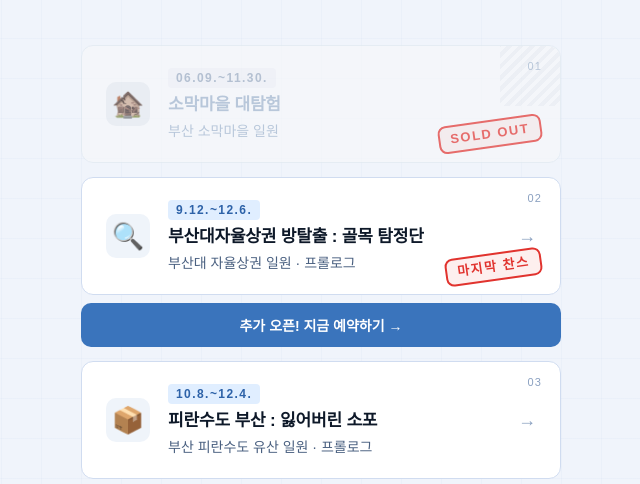
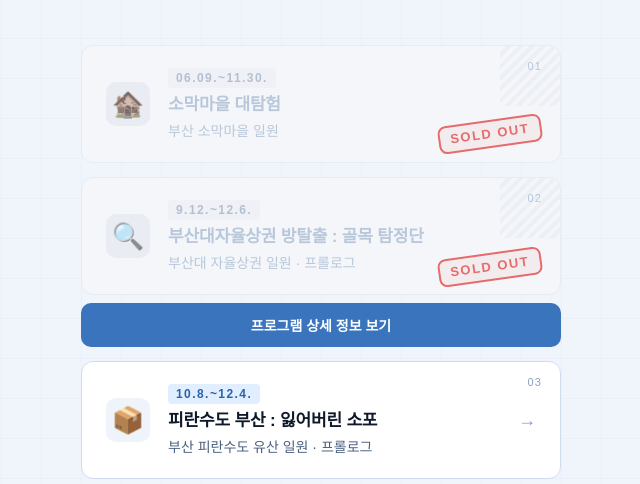
Before and after one commit to aliniie/alley-detective, a plain HTML site: page index.html in a window 1280 px wide. Both pictures are taken after a click on the button 706 px from the left and 82 px from the top of the page. Shown: the part 282-766 px from the top of the page, without its empty margins (319-959 px from the left). Drawn offline with Linux system fonts and the light colour scheme; a web font is replaced by a local one.

Commit message:
Add files via upload

```diff
--- a/index.html
+++ b/index.html
@@ -754,6 +754,9 @@
     word-break: keep-all;
   }
 
+  .popup-body { scrollbar-width: none; }
+  .popup-body::-webkit-scrollbar { display: none; }
+
   .popup-title {
     font-family: 'SchoolSafetyRoundedSmile', 'Presentation', sans-serif;
     font-size: 19px;
@@ -877,18 +880,18 @@
 
     <!-- 2. 부산대자율상권 (한국어 전용) -->
     <li id="pnuItem">
-      <a class="card" href="https://escape.dawoom.io/alley.prologue.html" data-i18n-aria="c2Title" aria-label="부산대자율상권 방탈출 : 골목 탐정단">
+      <div class="card card--disabled" aria-disabled="true" tabindex="0">
         <span class="card-number">02</span>
         <div class="card-icon" aria-hidden="true">🔍</div>
         <div class="card-body">
-          <span class="card-tag card-tag--open">9.12.~12.6.</span>
+          <span class="card-tag card-tag--sold">9.12.~12.6.</span>
           <div class="card-title" data-i18n="c2Title">부산대자율상권 방탈출 : 골목 탐정단</div>
           <div class="card-sub" data-i18n="c2Sub">부산대 자율상권 일원 · 프롤로그</div>
         </div>
-        <span class="card-stamp" data-i18n="stamp2">마지막 찬스</span>
+        <span class="card-stamp">SOLD OUT</span>
         <span class="card-arrow" aria-hidden="true">→</span>
-      </a>
-      <a class="quick-btn" href="https://booking.naver.com/booking/5/bizes/1732889/" target="_blank" rel="noopener" data-i18n="book2">추가 오픈! 지금 예약하기 →</a>
+      </div>
+      <button type="button" class="quick-btn" id="detailBtn" style="width:100%;border:0;cursor:pointer">프로그램 상세 정보 보기</button>
     </li>
 
     <!-- 3. 피란수도 -->
@@ -973,6 +976,15 @@
       <button type="button" id="notice-hide" data-i18n="hide">오늘 하루 보지 않기</button>
       <button type="button" id="notice-close" data-i18n="close">닫기</button>
     </div>
+  </div>
+</div>
+
+<div class="popup" id="detail" role="dialog" aria-modal="true" aria-label="프로그램 상세 정보" hidden>
+  <div class="popup-box" style="max-width:480px;position:relative">
+    <div class="popup-body" style="padding:0">
+      <img src="assets/alley/detail.webp" alt="부산대자율상권 골목 탐정단 프로그램 상세 정보: 2026년 9~12월, 운영시간 10:00~16:00(점심 12:00~13:00), 출발/도착 청년창조발전소 꿈터+ 2층 부산대자율상권조합 사무실, 참가비 무료(네이버예약 필수). 게임키트와 미션 페이지를 따라 골목 곳곳의 단서를 찾는 체험형 야외 방탈출. 등장인물: 곰사장, 치즈, 여울, 앵두, 몽실, 먼지." style="display:block;width:100%;height:auto">
+    </div>
+    <button type="button" id="detail-close" aria-label="닫기" style="position:absolute;top:10px;right:10px;width:34px;height:34px;border-radius:999px;border:0;background:rgba(7,9,15,.65);color:#fff;font-size:20px;line-height:1;cursor:pointer">×</button>
   </div>
 </div>
 
@@ -1176,6 +1188,7 @@
       document.getElementById('koExtras').hidden = lang !== 'ko';
       // 부산대자율상권 방탈출은 외국어 예약이 안 되므로 한국어에서만 노출
       document.getElementById('pnuItem').hidden = lang !== 'ko';
+      if (lang !== 'ko') closeDetail();
       curLang = lang;
       // the sold-out notice only applies to Korean-language bookings
       if (lang !== 'ko' && popup) close();
@@ -1241,6 +1254,20 @@
     })();
 
     var curLang = 'ko';
+    var detail = document.getElementById('detail');
+    function openDetail() {
+      detail.hidden = false;
+      detail.classList.add('is-open');
+      detail.querySelector('.popup-body').scrollTop = 0;
+      document.getElementById('detail-close').focus();
+    }
+    function closeDetail() {
+      detail.classList.remove('is-open');
+      detail.hidden = true;
+    }
+    document.getElementById('detailBtn').addEventListener('click', openDetail);
+    document.getElementById('detail-close').addEventListener('click', closeDetail);
+    detail.addEventListener('click', function (e) { if (e.target === detail) closeDetail(); });
     var popup = document.getElementById('notice');
     var KEY = 'notice-hide-until';
 
@@ -1277,7 +1304,7 @@
       close();
     });
     popup.addEventListener('click', function (e) { if (e.target === popup) close(); });
-    document.addEventListener('keydown', function (e) { if (e.key === 'Escape') close(); });
+    document.addEventListener('keydown', function (e) { if (e.key === 'Escape') { close(); closeDetail(); } });
   })();
 </script>
 </body>
```
